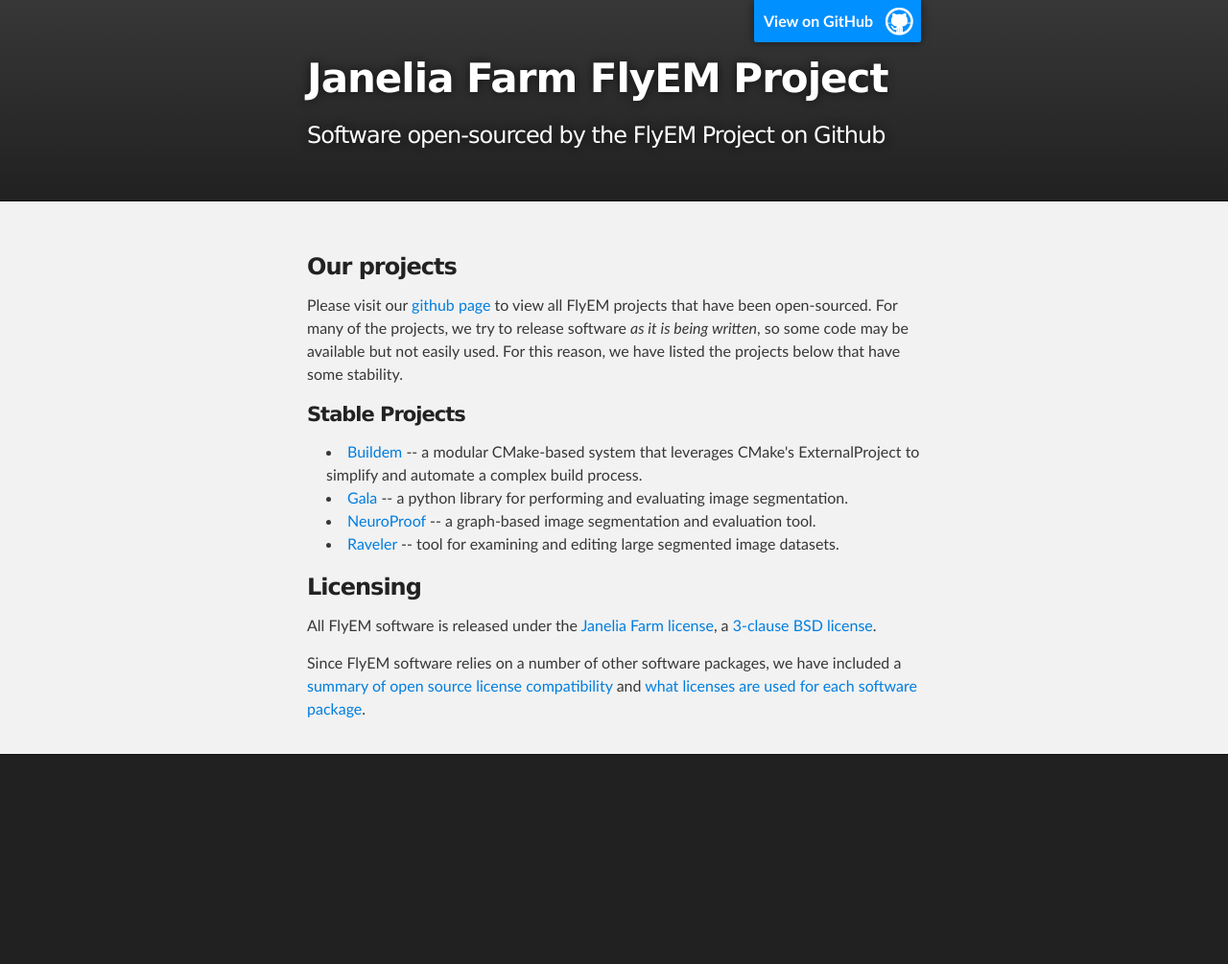
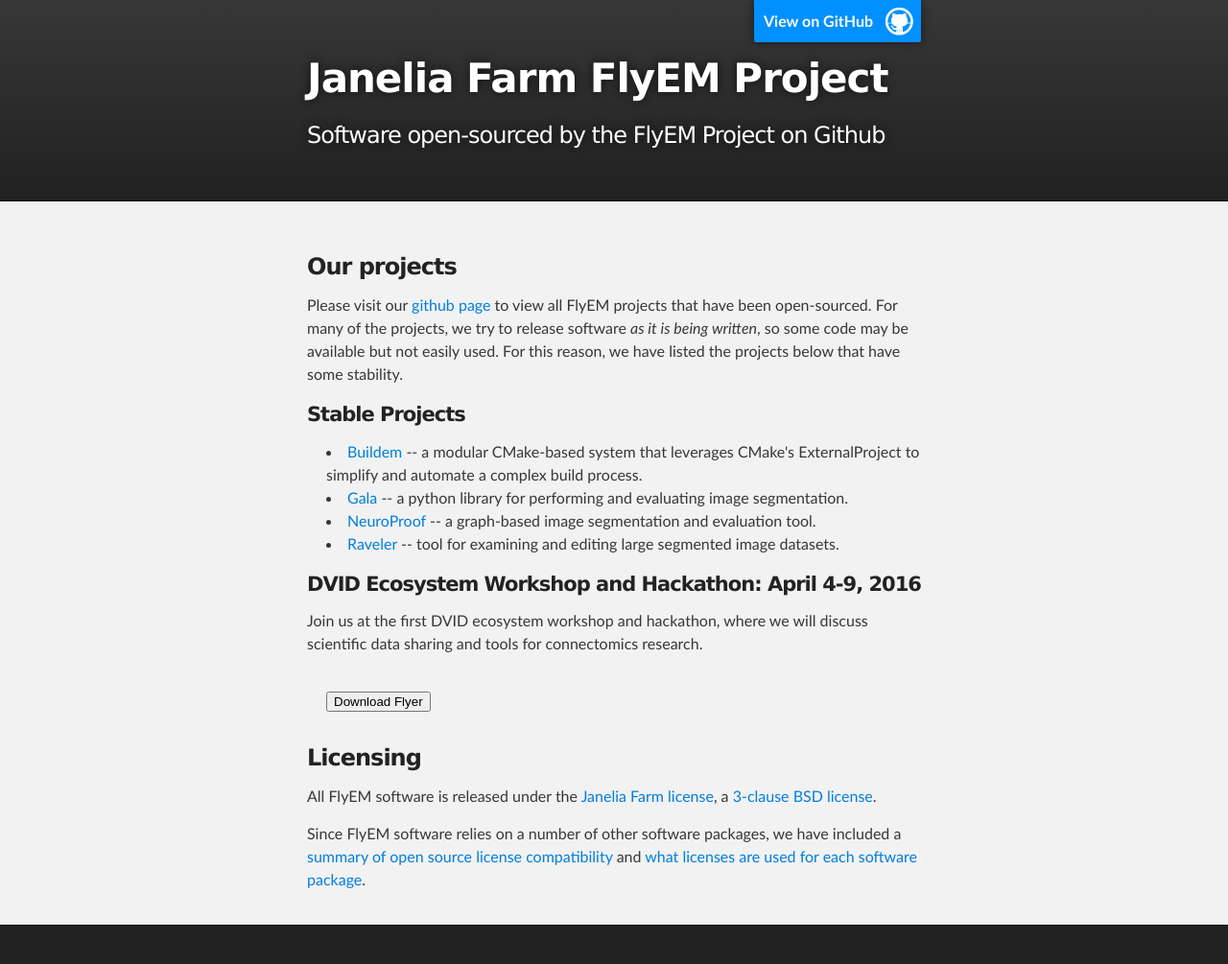
Before and after one commit to janelia-flyem/janelia-flyem.github.com, a Jekyll site: the page index.html, which Jekyll copies as it is, in a window 1280 px wide. Shown: the whole page at 96% size. Built offline with Jekyll 4.4.1, drawn with Linux system fonts in a browser that asks for light colours; before the commit the page ends 900 px from its top, so only the background shows below that.

Commit message:
add button for DVID meeting flyer

```diff
--- a/index.html
+++ b/index.html
@@ -49,11 +49,18 @@
             and editing large segmented image datasets.</li>
         </ul>
 
+        <h4>DVID Ecosystem Workshop and Hackathon: April 4-9, 2016</h4>
+	<p>Join us at the first DVID ecosystem workshop and hackathon, where we will discuss scientific
+	   data sharing and tools for connectomics research.</p>
+	<form method="get" action="http://janelia-flyem.github.io/downloads/DVIDEcosystemWorkshopandHackathon.pdf">
+	<button type="submit">Download Flyer</button>
+	</form>
+
         <h3>Licensing</h3>
         <p>All FlyEM software is released under the <a href="http://janelia-flyem.github.com/janelia_farm_license.html">Janelia Farm license</a>, a <a href="http://en.wikipedia.org/wiki/BSD_license#3-clause_license_.28.22New_BSD_License.22_or_.22Modified_BSD_License.22.29">3-clause BSD license</a>.</p>
         <p>Since FlyEM software relies on a number of other software packages, we have included a
-          <a href="http://janelia-flyem.github.com/licenses.html">summary of open source license compatibility</a>
-          and <a href="http://janelia-flyem.github.com/dependencies.html">what licenses are used for each
+          <a href="http://janelia-flyem.github.io/licenses.html">summary of open source license compatibility</a>
+          and <a href="http://janelia-flyem.github.io/dependencies.html">what licenses are used for each
           software package</a>.</p>
       </section>
     </div>
```
